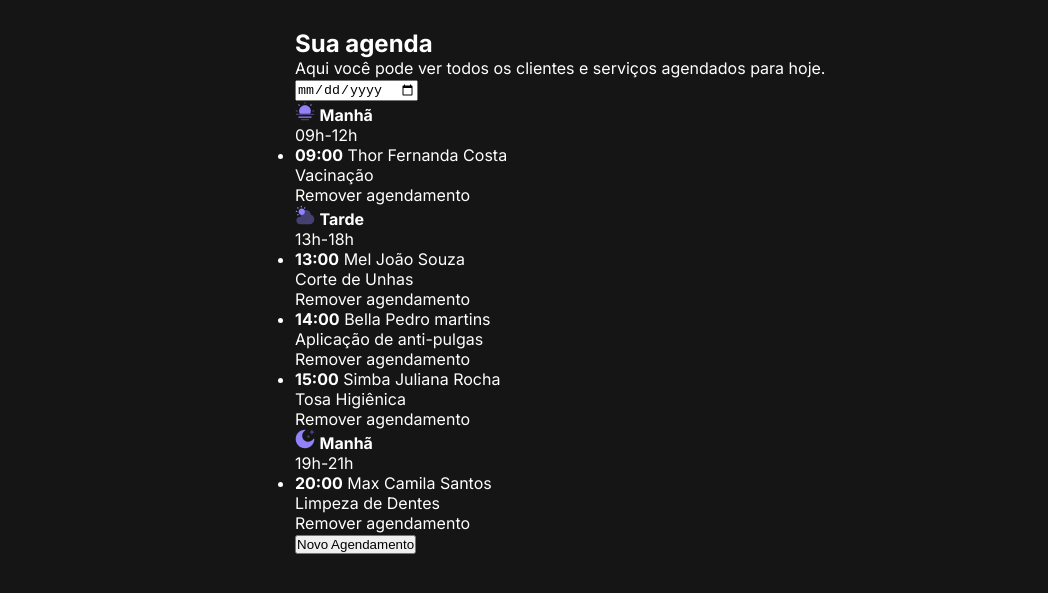
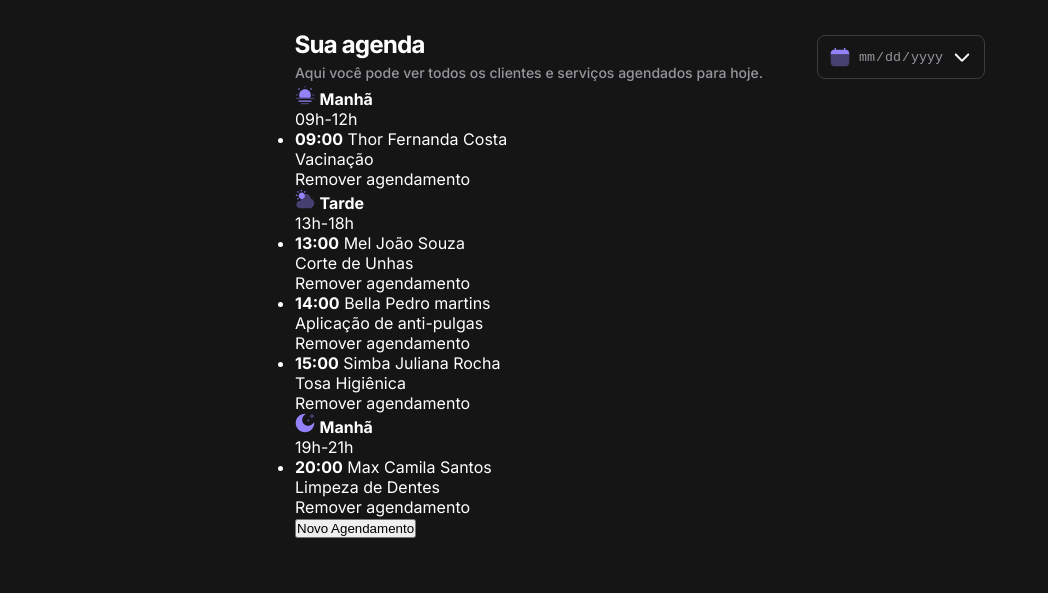
Before and after one commit to wellingtonbarbosadev/projeto-petshop, a plain HTML site: page index.html in a window 1280 px wide. Shown: the part 51-644 px from the top of the page, without its empty margins (0-1048 px from the left). Drawn offline with Linux system fonts and the light colour scheme.

Commit message:
adiciona cabeçalho à seção de agenda e estiliza com CSS

```diff
--- a/index.html
+++ b/index.html
@@ -18,10 +18,10 @@
   <main class="container">
     <section class="agenda">
 
-      <header>
+      <header id="header-agenda">
         <div>
-          <h2>Sua agenda</h2>
-          <p>Aqui você pode ver todos os clientes e serviços agendados para hoje.</p>
+          <h2 class="title">Sua agenda</h2>
+          <p class="paragraph-medium">Aqui você pode ver todos os clientes e serviços agendados para hoje.</p>
         </div>
 
         <div>
--- a/styles/sections/agenda.css
+++ b/styles/sections/agenda.css
@@ -0,0 +1,47 @@
+.agenda {
+  #header-agenda {
+
+    display: flex;
+    justify-content: space-between;
+    gap: 12px;
+
+    p {
+      color: var(--content-secondary);
+    }
+
+    div + div {
+      display: flex;
+      align-items: center;
+      input {
+        display: flex;
+        align-items: center;
+        justify-content: center;
+        border-radius: 8px;
+        height: calc(100% - 12px);
+        width: max-content;
+        text-align: center;
+        padding-inline: 12px;
+        background-color: transparent;
+        color: var(--content-secondary);
+        border: 1px solid var(--border-primary);
+
+        &::-webkit-calendar-picker-indicator {
+          all: unset;
+          display: inline-block;
+          mask: url("../../assets/icons/icon.svg");
+          background-color: var(--content-primary);
+          width: 20px;
+          height: 20px;
+        }
+
+        &::before {
+          content: "";
+          display: inline-block;
+          background: url("../../assets/icons/calendar.svg") no-repeat;
+          width: 20px;
+          height: 20px;
+        }
+      }
+    }
+  }
+}
--- a/styles/utility.css
+++ b/styles/utility.css
@@ -2,5 +2,4 @@
   max-width: 850px;
   padding: 80px;
   margin-inline: auto;
-
 }
```
